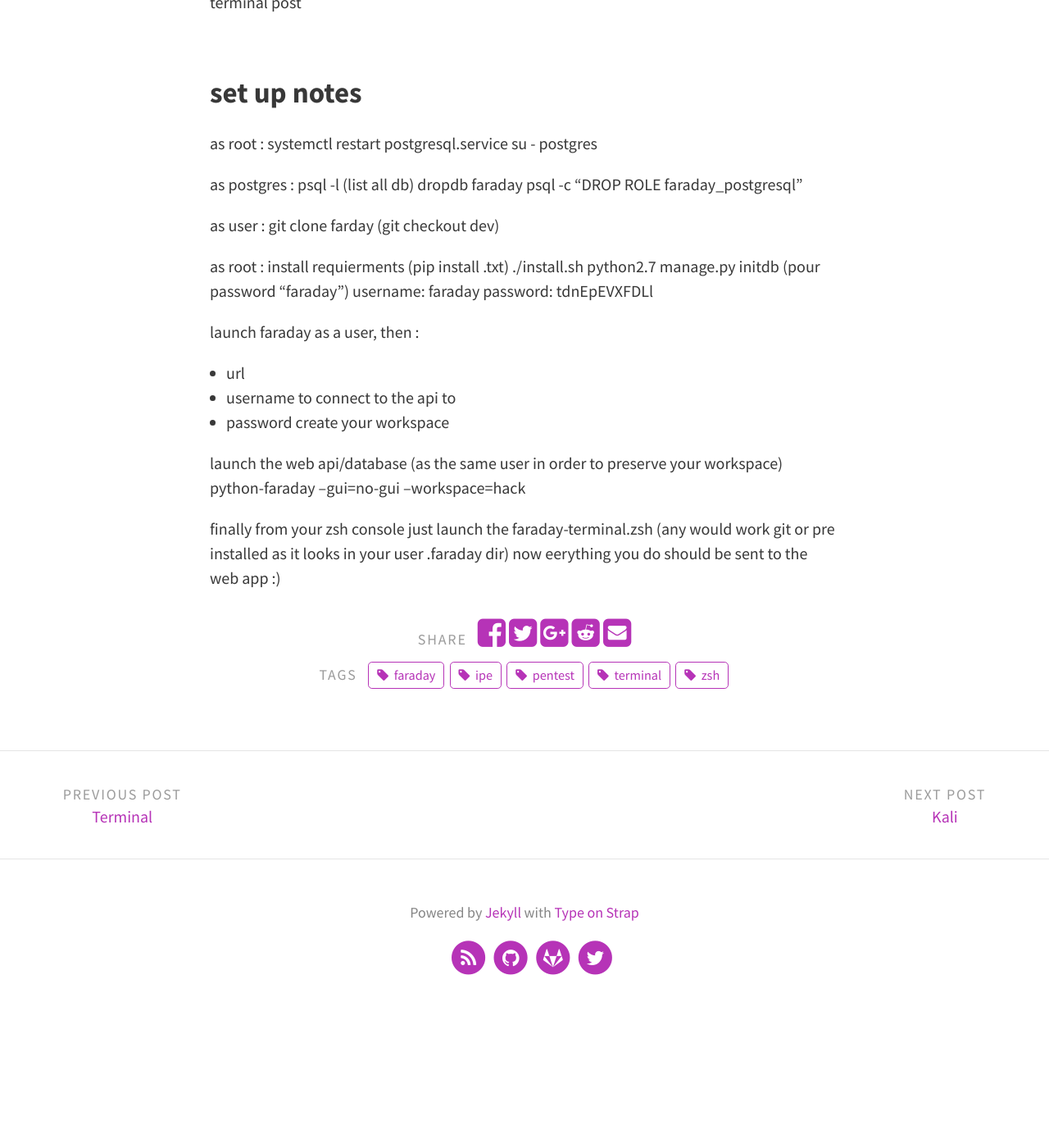
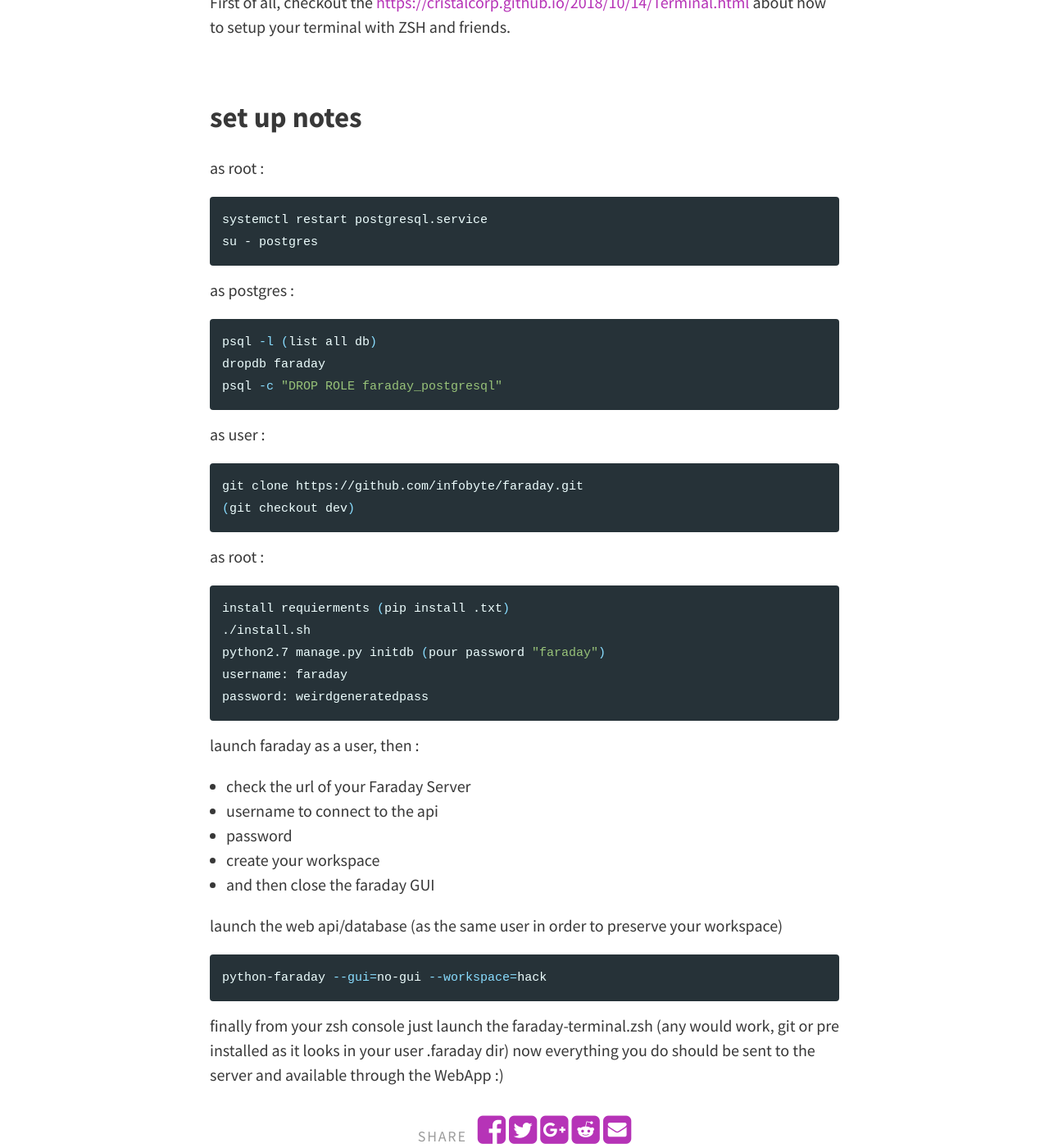
Before and after one commit to cristalcorp/cristalcorp.github.io, a Jekyll site: the page built from _posts/2018-11-07-Faraday.md, in a window 1280 px wide and 1400 px high, scrolled down 404 px. Shown: the whole window at 82% size. Built offline with Jekyll 4.4.1, drawn with Linux system fonts in a browser that asks for light colours; before the commit the page ends 1666 px from its top, so only the background shows below that; some of the changed text lies outside the part shown.

Commit message:
update faraday post

````diff
--- a/_posts/2018-11-07-Faraday.md
+++ b/_posts/2018-11-07-Faraday.md
@@ -5,45 +5,54 @@ tags: [zsh, terminal, faraday, pentest, ipe]
 ---
 
 
-
 How to (re)setup Faraday and integrate it directly in your terminal
 
 ## Prerequis
 
-
-terminal post
+First of all, checkout the [https://cristalcorp.github.io/2018/10/14/Terminal.html](post) about how to setup your terminal with ZSH and friends.
 
 <br>
 
 ## set up notes
 as root :
+```bash
 systemctl restart postgresql.service
 su - postgres
+```
 
 as postgres :
+```bash
 psql -l (list all db)
 dropdb faraday
 psql -c "DROP ROLE faraday_postgresql"
+```
 
 as user :
-git clone farday
+```bash
+git clone https://github.com/infobyte/faraday.git
 (git checkout dev)
+```
 
 as root :
+```bash
 install requierments (pip install .txt)
 ./install.sh
 python2.7 manage.py initdb (pour password "faraday")
 username: faraday
-password: tdnEpEVXFDLl
+password: weirdgeneratedpass
+```
 
 launch faraday as a user, then :
-- url
-- username to connect to the api to
+- check the url of your Faraday Server
+- username to connect to the api
 - password
-create your workspace
+- create your workspace
+- and then close the faraday GUI
 
 launch the web api/database (as the same user in order to preserve your workspace)
+```bash
 python-faraday --gui=no-gui --workspace=hack
+```
 
-finally from your zsh console just launch the faraday-terminal.zsh (any would work git or pre installed as it looks in your user .faraday dir)
-now eerything you do should be sent to the web app :)
+finally from your zsh console just launch the faraday-terminal.zsh (any would work, git or pre installed as it looks in your user .faraday dir)
+now everything you do should be sent to the server and available through the WebApp :)
````
